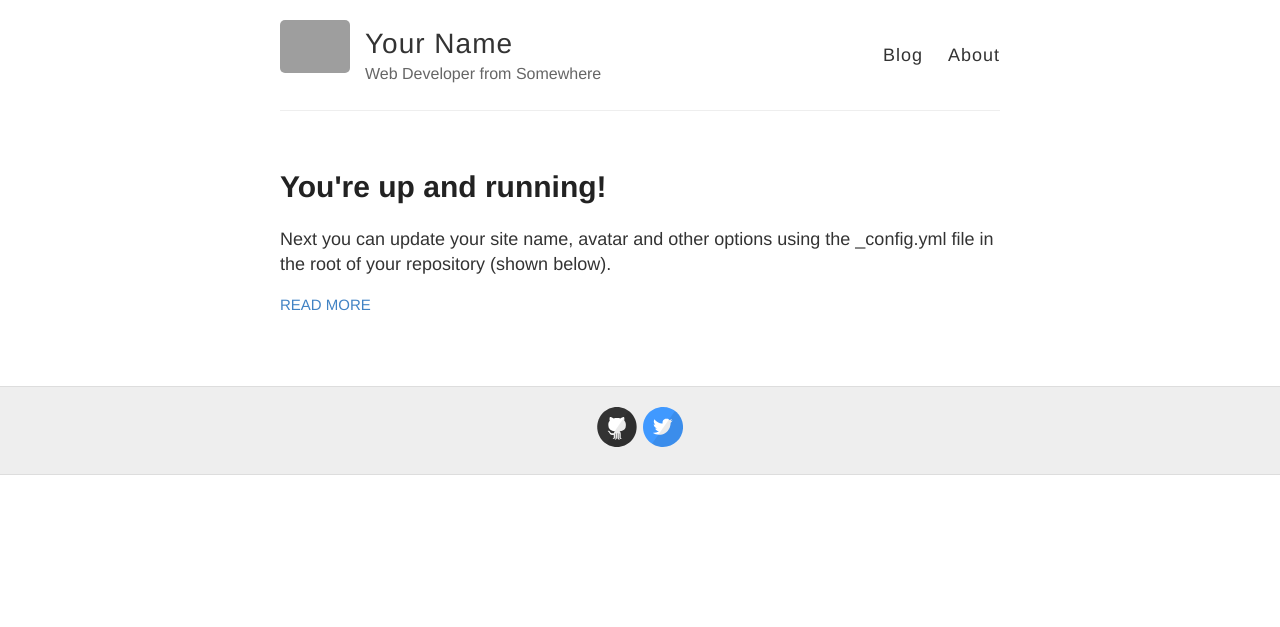
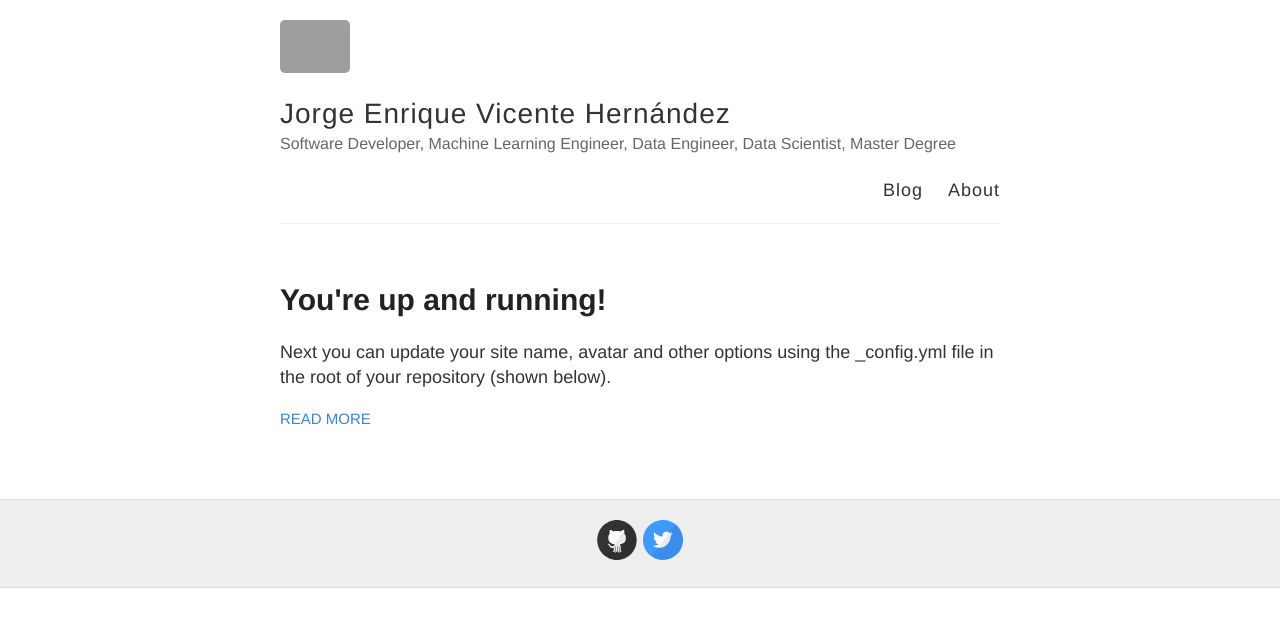
Before and after one commit to joenvihe/joenvihe.github.io, a Jekyll site: the page built from index.html, in a window 1280 px wide. Shown: the top 627 px of the page. Built offline with Jekyll 4.4.1, drawn with Linux system fonts in a browser that asks for light colours; grey boxes are pictures that could not be loaded.

Commit message:
add change

```diff
--- a/_config.yml
+++ b/_config.yml
@@ -3,10 +3,10 @@
 #
 
 # Name of your site (displayed in the header)
-name: Your Name
+name: Jorge Enrique Vicente Hernández
 
 # Short bio or description (displayed in the header)
-description: Web Developer from Somewhere
+description: Software Developer, Machine Learning Engineer, Data Engineer, Data Scientist, Master Degree
 
 # URL of your avatar or profile pic (you could use your GitHub profile pic)
 avatar: https://raw.githubusercontent.com/barryclark/jekyll-now/master/images/jekyll-logo.png
```
